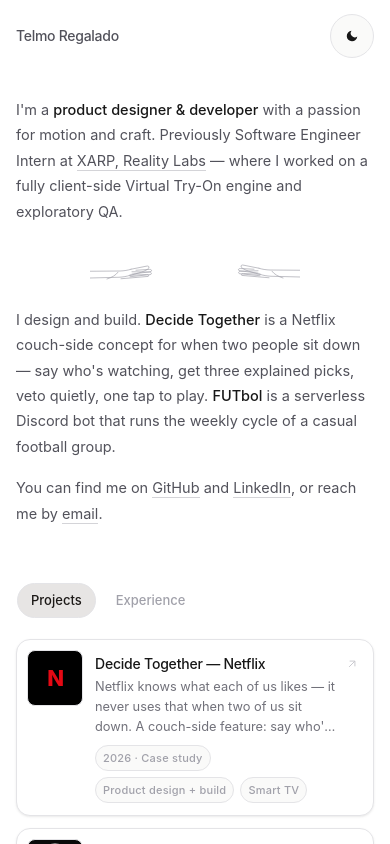
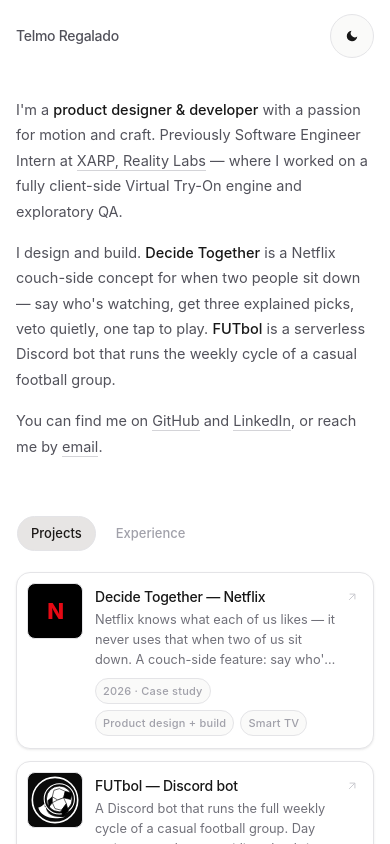
Before and after one commit to Telmo1337/portfolio_telmo, a React (Vite) app: page / in a window 390 px wide. Shown: the top 844 px of the page. Built offline with nearby package versions, Linux system fonts and the light colour scheme.

Commit message:
Revert "feat: add Creation of Adam hands divider (option A test)"
This reverts commit fe87cf69258a5beac0160c94026bb491a12731a7.

```diff
--- a/src/App.jsx
+++ b/src/App.jsx
@@ -84,60 +84,6 @@
   )
 }
 
-function HandsDivider() {
-  return (
-    <motion.div
-      className="hands-divider"
-      aria-hidden="true"
-      initial={{ opacity: 0, y: 6 }}
-      animate={{ opacity: 1, y: 0 }}
-      transition={{ duration: 0.7, ease: [0.25, 0.1, 0.25, 1], delay: 0.3 }}
-    >
-      <motion.svg
-        viewBox="0 0 420 110"
-        fill="none"
-        xmlns="http://www.w3.org/2000/svg"
-        stroke="currentColor"
-        strokeWidth="1.35"
-        strokeLinecap="round"
-        strokeLinejoin="round"
-        initial={{ opacity: 0 }}
-        animate={{ opacity: 1 }}
-        transition={{ duration: 0.9, delay: 0.4 }}
-      >
-        {/* Left hand — Adam */}
-        <motion.g
-          initial={{ x: -14, opacity: 0 }}
-          animate={{ x: 0, opacity: 1 }}
-          transition={{ duration: 0.8, ease: 'easeOut', delay: 0.35 }}
-        >
-          <path d="M0 76 L58 74.5 C66 74 74 73 80 70.5" />
-          <path d="M80 70.5 L113 69 C116.5 68.8 118.5 70.5 116.5 72.8 L62 77.5" />
-          <path d="M0 62.5 L60 62 C68 61.8 76 60.5 82 58.5" />
-          <path d="M82 58.5 L112 52.5 C116 51.2 119.5 52.8 117.5 56.2 C113 62 96 67 80 70.5" />
-          <path d="M92 60.5 L119 58.8 C122.5 58.5 124.5 60.8 122 63.2 L84 68.2" />
-          <path d="M84 63.5 L119 64.2 C122.5 64.3 124 66.8 121.5 69 L80 73.5" />
-          <path d="M56 64.5 C52 70 44 75 34 78" />
-        </motion.g>
-        {/* Right hand — Creator */}
-        <motion.g
-          initial={{ x: 14, opacity: 0 }}
-          animate={{ x: 0, opacity: 1 }}
-          transition={{ duration: 0.8, ease: 'easeOut', delay: 0.35 }}
-        >
-          <path d="M420 74 L362 72.5 C354 72 346 71 340 68.5" />
-          <path d="M340 68.5 L307 67 C303.5 66.8 301.5 68.5 303.5 70.8 L358 75.5" />
-          <path d="M420 60.5 L360 60 C352 59.8 344 58.5 338 56.5" />
-          <path d="M338 56.5 L308 50.5 C304 49.2 300.5 50.8 302.5 54.2 C307 60 324 65 340 68.5" />
-          <path d="M328 58.5 L301 57 C297.5 56.7 295.5 59 298 61.4 L336 66.2" />
-          <path d="M336 61.5 L301 62.5 C297.5 62.6 296 65.1 298.5 67.3 L340 71.5" />
-          <path d="M364 62.5 C368 68 376 73 386 76" />
-        </motion.g>
-      </motion.svg>
-    </motion.div>
-  )
-}
-
 function Home({ onOpenCase }) {
   const [tab, setTab] = useState('projects')
   return (
@@ -146,7 +92,6 @@
         <p>
           I'm a <span className="em">product designer & developer</span> with a passion for motion and craft. Previously Software Engineer Intern at <a className="dotted" href={LINKS.xarp} target="_blank" rel="noopener noreferrer">XARP, Reality Labs</a> — where I worked on a fully client-side Virtual Try-On engine and exploratory QA.
         </p>
-        <HandsDivider />
         <p>
           I design and build. <span className="em">Decide Together</span> is a Netflix couch-side concept for when two people sit down — say who's watching, get three explained picks, veto quietly, one tap to play. <span className="em">FUTbol</span> is a serverless Discord bot that runs the weekly cycle of a casual football group.
         </p>
--- a/src/index.css
+++ b/src/index.css
@@ -133,41 +133,6 @@
 }
 .dotted:hover { border-color: var(--fg); color: var(--fg); }
 .em { color: var(--fg); font-weight: 500; }
-
-/* hands — creation of adam divider */
-.hands-divider {
-  display: grid;
-  place-items: center;
-  margin: 6px 0 14px;
-  color: var(--fg-faint);
-  opacity: 0.55;
-  pointer-events: none;
-  user-select: none;
-}
-.hands-divider svg {
-  width: 300px;
-  height: auto;
-  display: block;
-}
-[data-theme="dark"] .hands-divider {
-  opacity: 0.45;
-  color: var(--fg-subtle);
-}
-@media (max-width: 640px) {
-  .hands-divider {
-    margin: 4px 0 12px;
-    opacity: 0.5;
-  }
-  .hands-divider svg {
-    width: 210px;
-  }
-}
-@media (prefers-reduced-motion: reduce) {
-  .hands-divider * {
-    animation: none !important;
-    transition: none !important;
-  }
-}
 
 /* tabs */
 .tabs {
```
Also changed, not shown: src/assets/hands-adam.svg (deleted).
